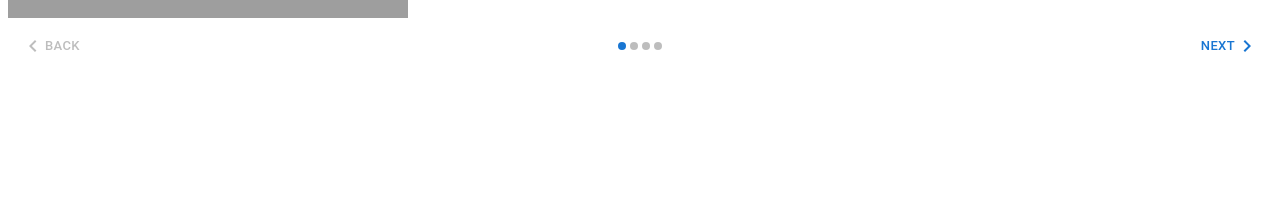
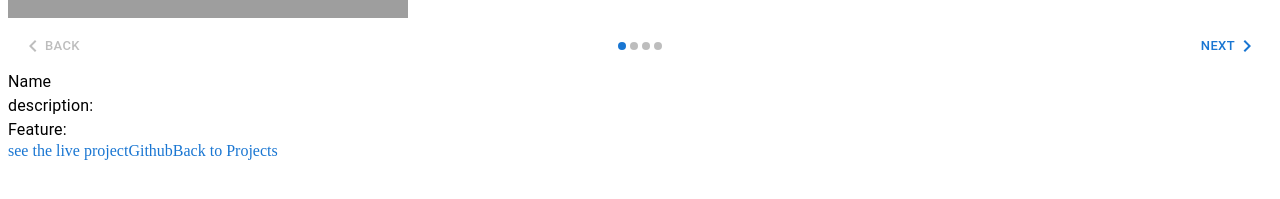
Before and after one commit to mouhamadx92x/portfolio, a Next.js app: page /projects/1 in a window 1280 px wide. Shown: the part 245-444 px from the top of the page. Built offline with nearby package versions, Linux system fonts and the light colour scheme; grey boxes are pictures that could not be loaded.

Commit message:
adding project details

```diff
--- a/pages/projects/[projectId]/index.tsx
+++ b/pages/projects/[projectId]/index.tsx
@@ -1,10 +1,24 @@
-import { Box } from "@mui/material";
+import { Box, Link, Typography } from "@mui/material";
 import CarouselWithStepper from "./carousel-with-stepper/index";
 
 const ProjectDetails = () => {
     return (
         <Box>
             <CarouselWithStepper />
+            <Typography>Name</Typography>
+            <Typography>description:</Typography>
+            <Typography>Feature:</Typography>
+            <Box>
+                <Link href="#" underline="none">
+                    see the live project
+                </Link>
+                <Link href="#" underline="none">
+                    Github
+                </Link>
+                <Link href="#" underline="none">
+                    Back to Projects
+                </Link>
+            </Box>
         </Box>
     );
 };
```
